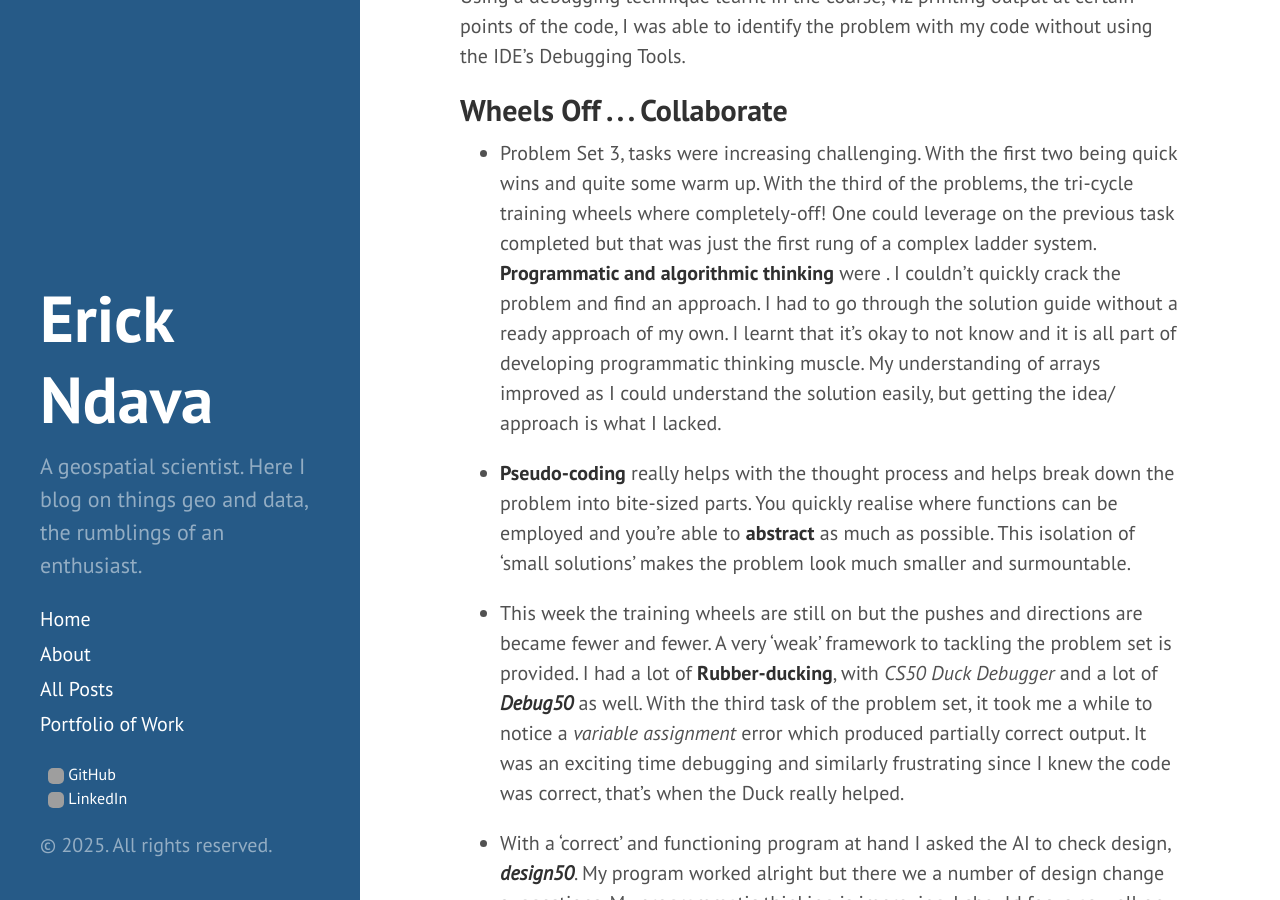
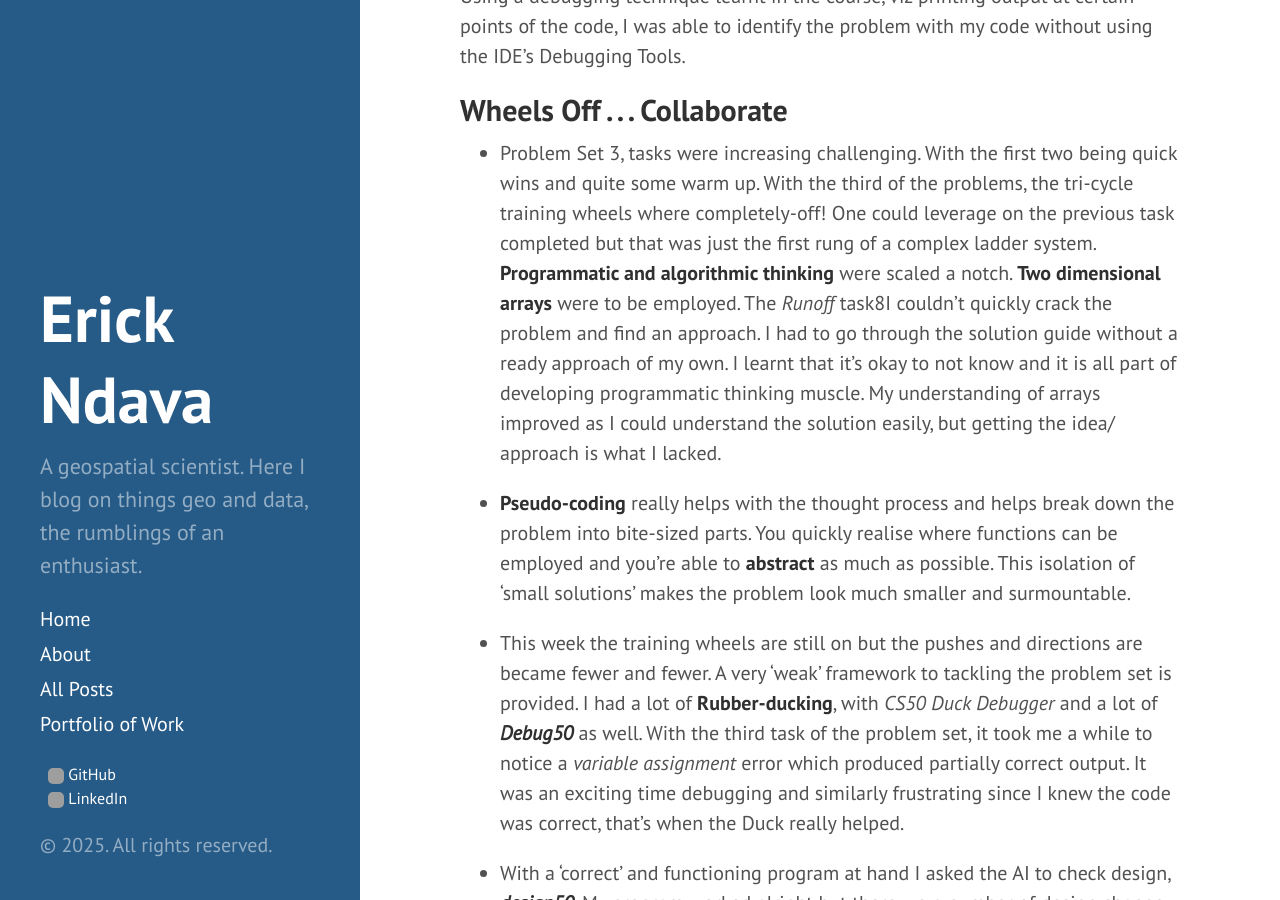
Before and after one commit to erickndava/erickndava.github.io, a Jekyll site: the page built from _posts/2025-07-16-Week-3-Surviving-Algorithms-and-Running-Elections.md, in a window 1280 px wide and 900 px high, scrolled down 1090 px. Built offline with Jekyll 4.4.1, drawn with Linux system fonts in a browser that asks for light colours; grey boxes are pictures that could not be loaded.

Commit message:
_posts/2025-07-16-Week-3-Surviving-Algorithms-and-Running-Elections.md updated from https://stackedit.io/

```diff
--- a/_posts/2025-07-16-Week-3-Surviving-Algorithms-and-Running-Elections.md
+++ b/_posts/2025-07-16-Week-3-Surviving-Algorithms-and-Running-Elections.md
@@ -24,7 +24,7 @@
 
 ## Wheels Off . . . Collaborate
 
-- Problem Set 3, tasks were increasing challenging. With the first two being quick wins and quite some warm up. With the third of the problems, the tri-cycle training wheels where completely-off! One could leverage on the previous task completed but that was just the first rung of a complex ladder system.  **Programmatic and algorithmic thinking** were . I couldn't quickly crack the problem and find an approach. I had to go through the solution guide without a ready approach of my own. I learnt that it's okay to not know and it is all part of developing programmatic thinking muscle. My understanding of arrays improved as I could understand the solution easily, but getting the idea/ approach is what I lacked.
+- Problem Set 3, tasks were increasing challenging. With the first two being quick wins and quite some warm up. With the third of the problems, the tri-cycle training wheels where completely-off! One could leverage on the previous task completed but that was just the first rung of a complex ladder system.  **Programmatic and algorithmic thinking** were scaled a notch. **Two dimensional arrays** were to be employed. The *Runoff* task8I couldn't quickly crack the problem and find an approach. I had to go through the solution guide without a ready approach of my own. I learnt that it's okay to not know and it is all part of developing programmatic thinking muscle. My understanding of arrays improved as I could understand the solution easily, but getting the idea/ approach is what I lacked.
 
 - **Pseudo-coding** really helps with the thought process and helps break down the problem into bite-sized parts. You quickly realise where functions can be employed and you're able to **abstract** as much as possible. This isolation of 'small solutions' makes the problem look much smaller and surmountable.
 
```
Also changed, not shown: other parts of _posts/2025-07-16-Week-3-Surviving-Algorithms-and-Running-Elections.md (+1 -1 lines).
